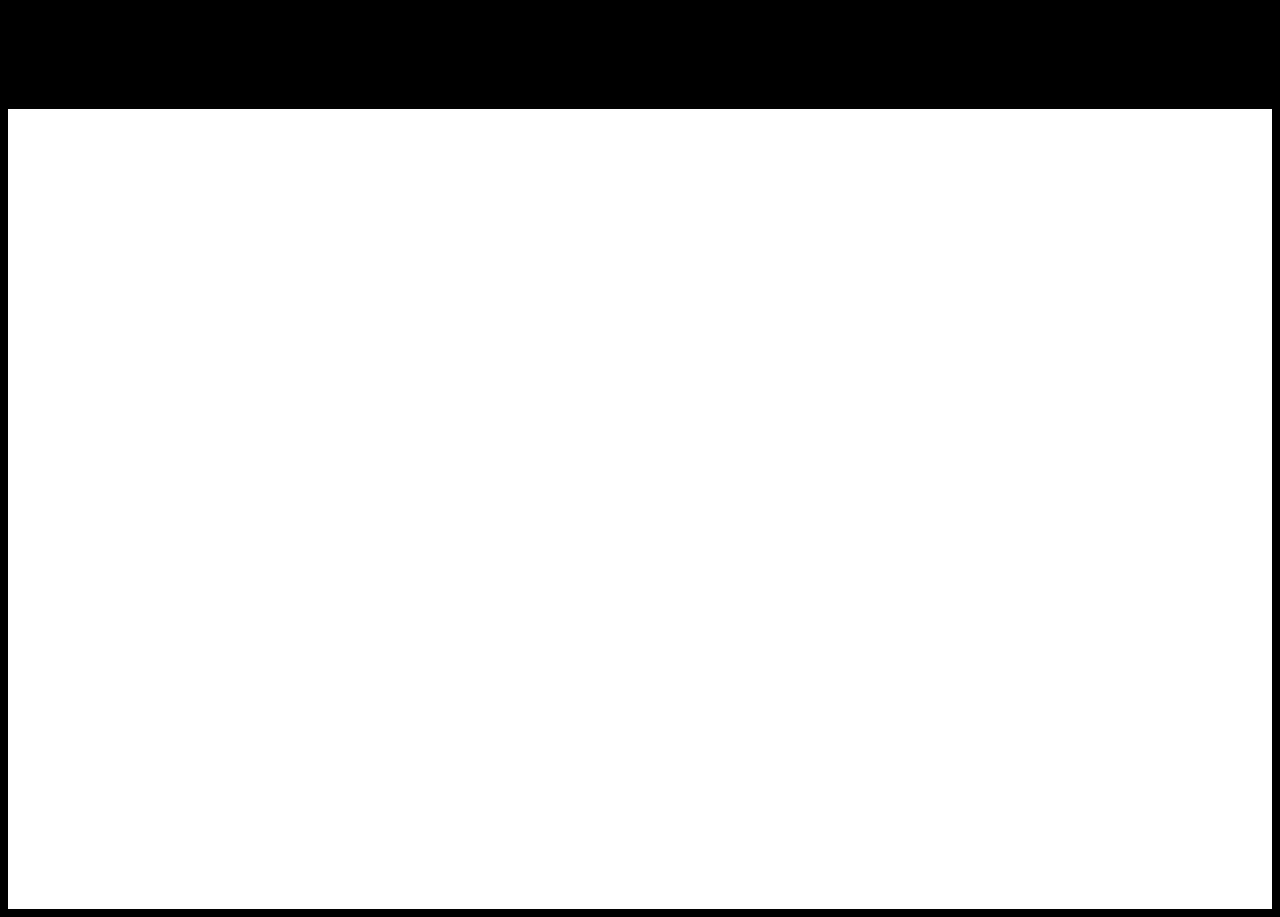
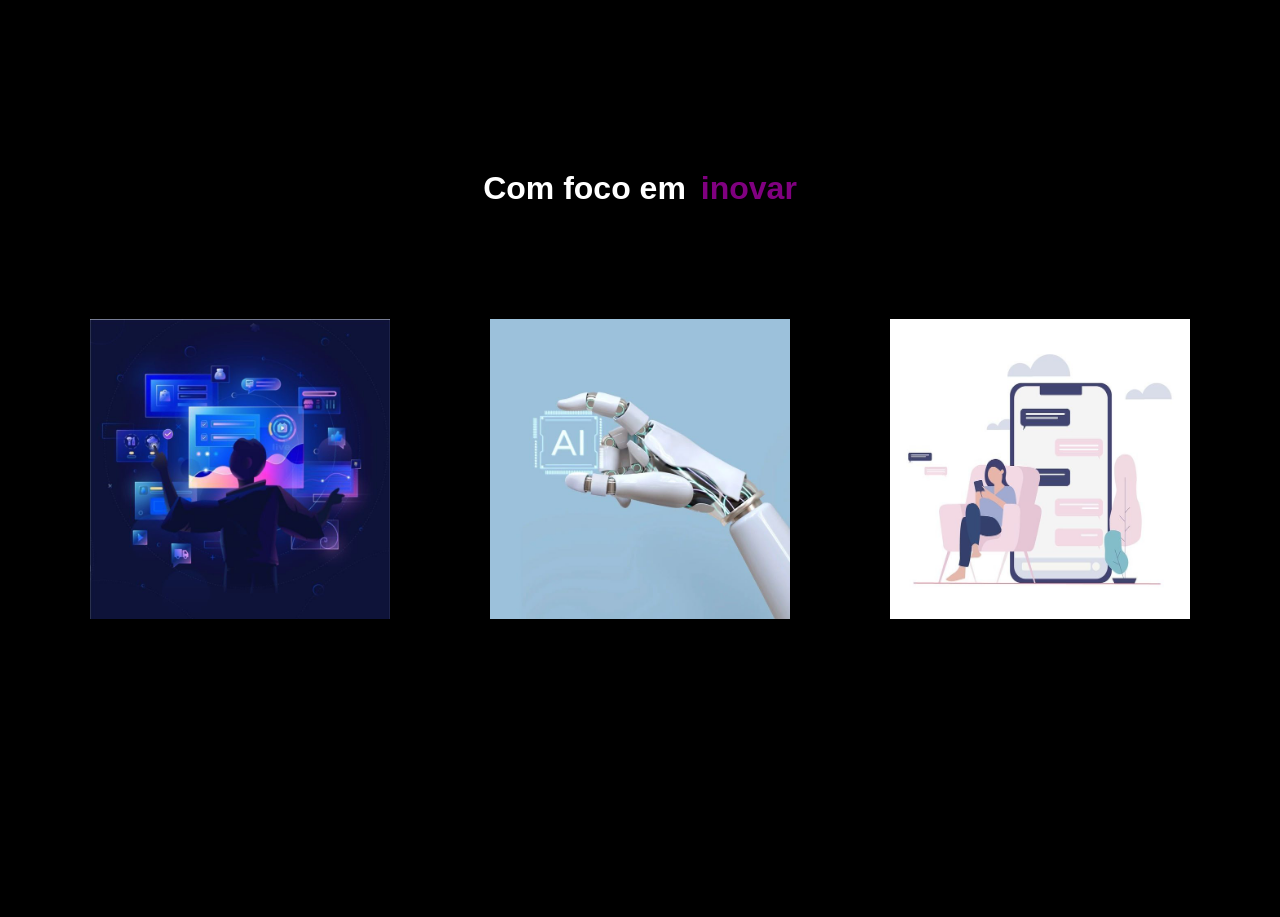
Before and after one commit to kaio-ksianskievis/Intera-IA, a plain HTML site: page index.html in a window 1280 px wide. Shown: the part 583-1500 px from the top of the page. Drawn offline with Linux system fonts and the light colour scheme.

Commit message:
feat:page sobre

```diff
--- a/assets/style.css
+++ b/assets/style.css
@@ -10,9 +10,10 @@ body {
     display: flex;
     justify-content: space-between;
     align-items: center;
-    position: sticky;
+    /* position: sticky;
     top: 0;
-    left: 0;
+    left: 0; */
+    z-index: 1;
 }
 ul{
     list-style: none;
@@ -60,7 +61,6 @@ a{
 p{
     height: 100px;
     font-size: 14px;
-    /* background-color: #fff; */
 }
 
 .saiba_mais{
@@ -75,5 +75,34 @@ p{
 }
 #sobre{
     height: 800px;
-    background-color: #fff;
+    background-color: #000000;
+    display: flex;
+    flex-direction: column;
+    align-items: center;
 }
+.foto_1,.foto_2,.foto_3{
+    width: 300px;
+    height: 300px;
+    background-color:aqua ;
+    margin: 50px;
+}
+.galeria{
+    display: flex;
+    justify-content: space-between;
+}
+.titulo{
+    display: flex;
+    margin-bottom: 40px;
+    margin-top: 40px;
+}
+.com{
+    color: #fff;
+}
+.inovar{
+    margin-left:15px ;
+    color: purple;
+}
+.galeria img{
+    width: 300px;
+    height: 300px;
+}
--- a/index.html
+++ b/index.html
@@ -6,13 +6,13 @@
     <title>Intera ia</title>
     <link rel="stylesheet" href="./assets/style.css">
 </head>
-<body>
+<body id="body">
     <div class="navbar">
-        <a href="#inicio">
+        <a href="#body">
             <img src="./assets/logo.png" alt="logo da intera ia" class="logo">
         </a>
         <ul>
-            <li><a href="#inicio">Início</a></li>
+            <li><a href="#body">Início</a></li>
             <li><a href="#sobre">Sobre Nós</a></li>
             <li><a href="#">Contato</a></li>
 
@@ -29,7 +29,21 @@
         </div>
     </div>
     <div id="sobre">
-
+        <div class="titulo">
+            <h1 class="com">Com foco em </h1>
+            <h1 class="inovar"> inovar<h1>
+        </div>
+        <div class="galeria">
+            <div class="foto_1">
+                <img src="./assets/galeria_4.jpg" alt="">
+            </div>
+            <div class="foto_2">
+                <img src="./assets/galeria_1.jpg" alt="">
+            </div>
+            <div class="foto_3">
+                <img src="./assets/galeria_3.jpg" alt="">
+            </div>
+        </div>
     </div>
 </body>
 </html>
```
Also changed, not shown: assets/galeria_1.jpg (added), assets/galeria_2.jpg (added), assets/galeria_3.jpg (added), assets/galeria_4.jpg (added).
